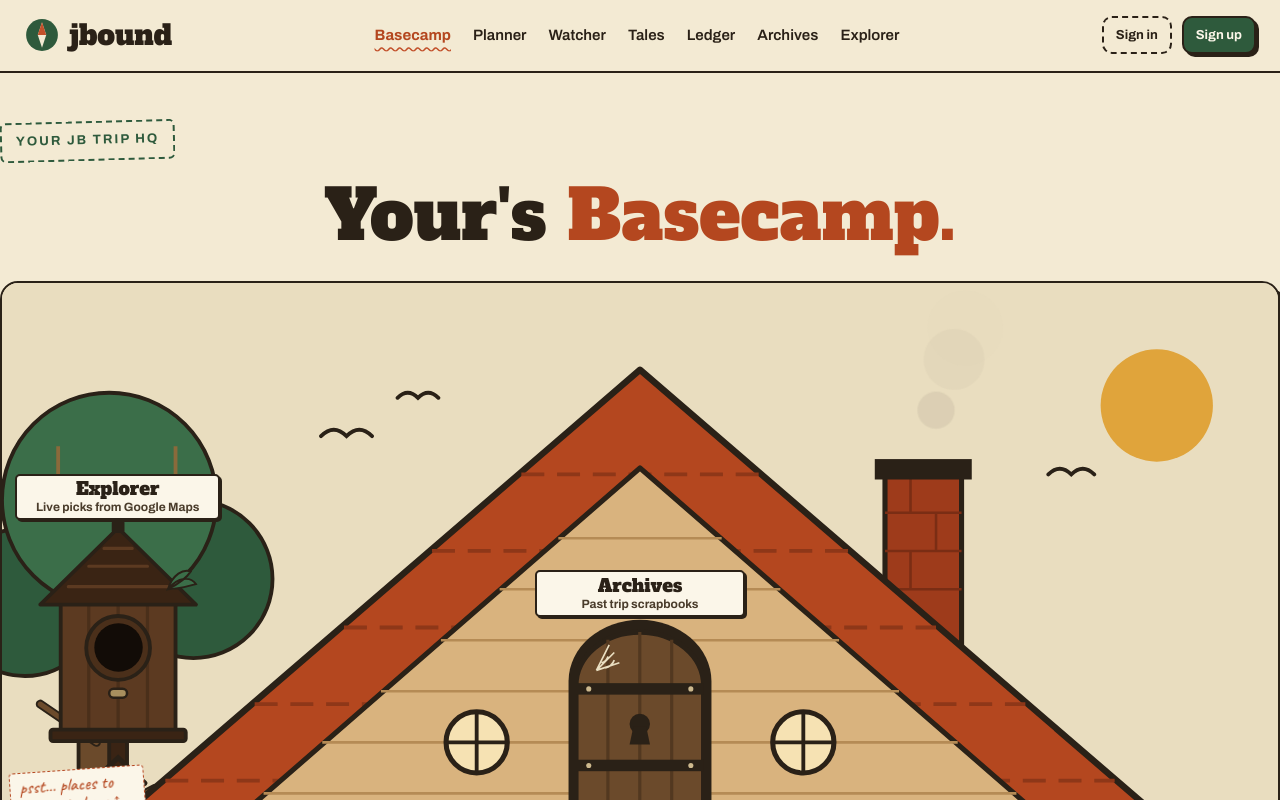
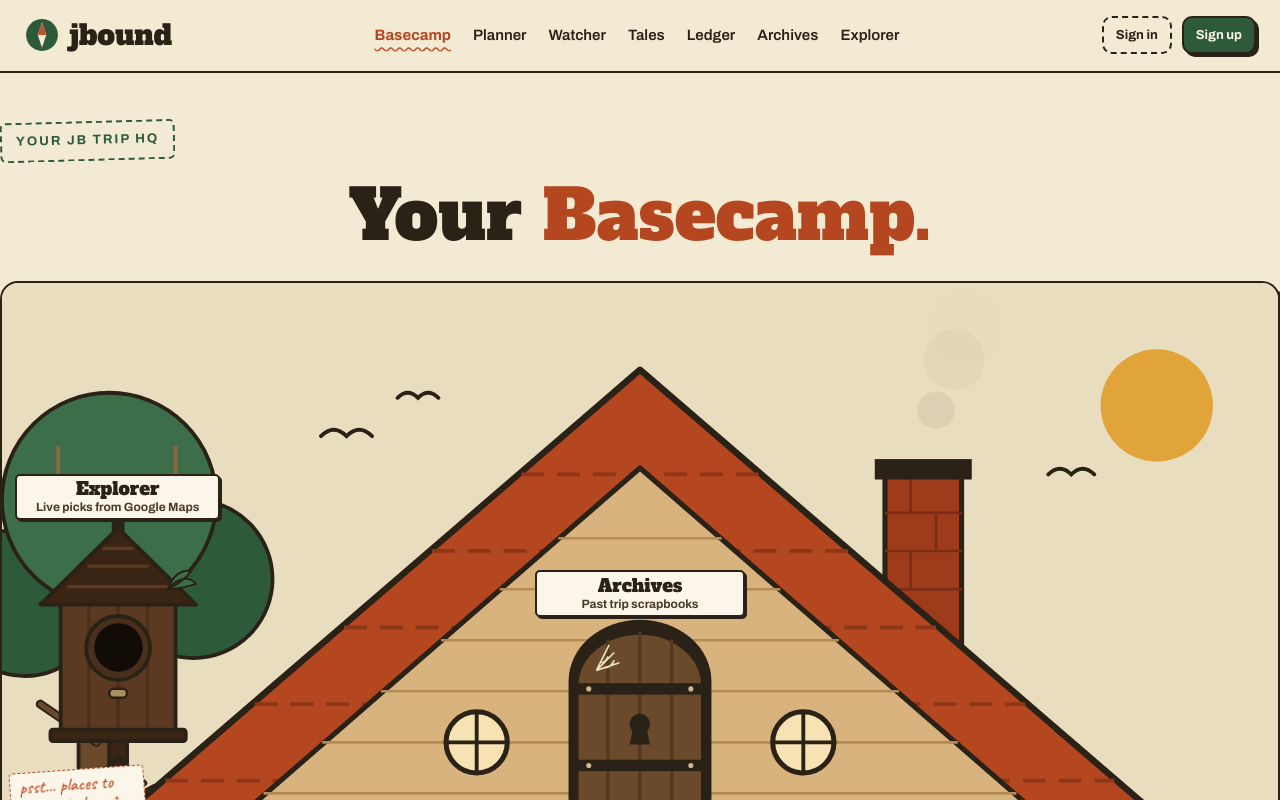
Before and after one commit to suthiri131/jbound, a Vue app in the folder client/: page / in a window 1280 px wide. Shown: the top 800 px of the page. Built offline with nearby package versions, Linux system fonts and the light colour scheme; no server answers.

Commit message:
minor syntax change

```diff
--- a/client/src/views/BasecampView.vue
+++ b/client/src/views/BasecampView.vue
@@ -103,7 +103,7 @@ onMounted(async () => {
     <section class="intro">
       <span class="tag-stamp">Your JB trip HQ</span>
       <h1 class="display display-xl" style="text-align: center;">
-        {{ auth.firstName || "Your" }}'s <span class="accent">Basecamp.</span>
+        {{ auth.firstName ? `${auth.firstName}'s` : "Your" }} <span class="accent">Basecamp.</span>
       </h1>
     </section>
 
```
